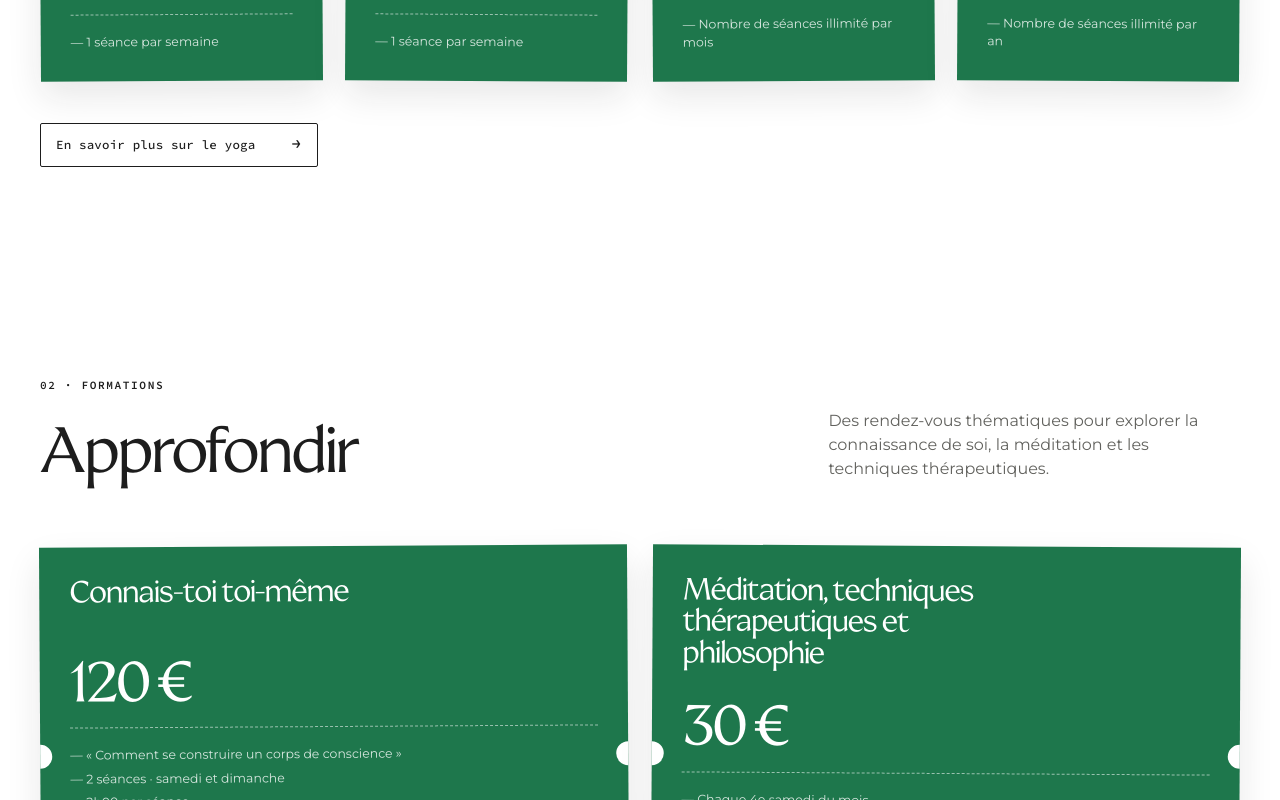
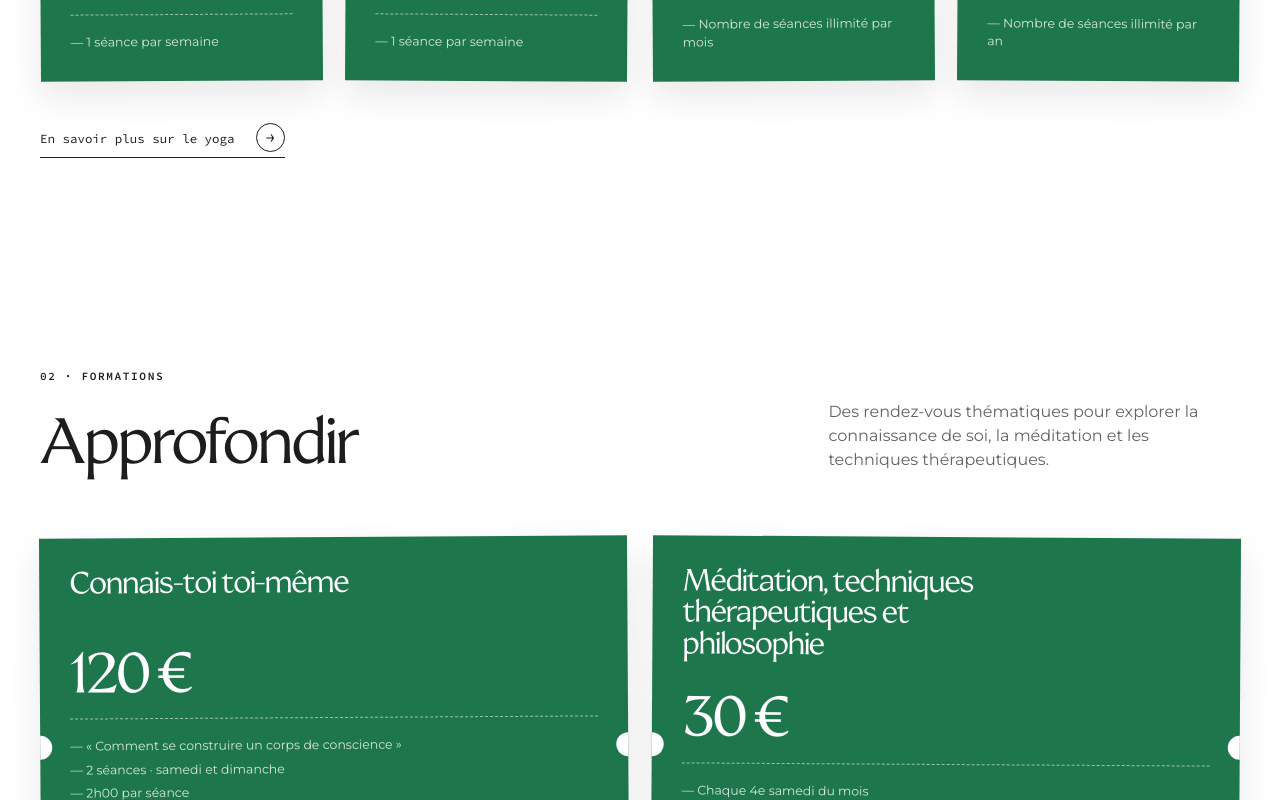
Before and after one commit to ilohest/creyda, a Nuxt app: page /tarifs in a window 1280 px wide. Shown: the part 1700-2500 px from the top of the page. Built offline with nearby package versions, Linux system fonts and the light colour scheme.

Commit message:
Restore secondary link shape

```diff
--- a/app/assets/css/main.css
+++ b/app/assets/css/main.css
@@ -98,11 +98,12 @@ h2 { font-size: clamp(3rem, 6.2vw, 6.8rem); }
 .hero h1 { grid-column: 1 / 3; align-self: center; margin: .25em 0; max-width: 1250px; }
 .hero-intro { grid-column: 2; display: grid; grid-template-columns: minmax(180px, 320px) auto; align-items: end; gap: 50px; }
 .hero-intro p { margin: 0; font-size: clamp(1.1rem, 1.7vw, 1.55rem); line-height: 1.25; }
-.text-link { width: fit-content; min-height: 44px; padding: 10px 15px; display: inline-flex; align-items: center; justify-content: center; border: 1px solid currentColor; border-radius: 2px; font-family: var(--button-font); font-size: .78rem; font-weight: 500; letter-spacing: .015em; white-space: nowrap; transition: transform .3s cubic-bezier(.22, 1, .36, 1), box-shadow .3s ease, background-color .3s ease, color .3s ease; }
-.text-link::before { content: none; }
-.text-link span { margin-left: 28px; display: inline-block; font-family: var(--sans); font-size: 1.15rem; line-height: 1; transition: transform .35s cubic-bezier(.22, 1, .36, 1); }
-.text-link:hover { transform: translateY(-2px); box-shadow: 5px 5px 0 rgba(29,29,29,.14); }
-.text-link:hover span { transform: translateX(7px); }
+.text-link { width: fit-content; padding-bottom: 6px; display: inline-flex; align-items: center; position: relative; font-family: var(--button-font); font-size: .78rem; white-space: nowrap; }
+.text-link::before { content: ""; height: 1px; position: absolute; right: 0; bottom: 0; left: 0; background: currentColor; transform-origin: right; transition: transform .35s cubic-bezier(.22, 1, .36, 1); }
+.text-link span { width: 29px; height: 29px; margin-left: 14px; display: inline-grid; place-items: center; border: 1px solid currentColor; border-radius: 50%; font-family: var(--sans); font-size: 1.15rem; line-height: 1; transition: transform .35s cubic-bezier(.22, 1, .36, 1), background-color .3s ease, color .3s ease; }
+.text-link:hover::before { transform: scaleX(.28); }
+.text-link:hover span { transform: translate(3px, -2px); background: var(--green); color: var(--white); }
+.res-teaser .text-link:hover span, .wellbeing-cta .text-link:hover span { background: var(--white); color: var(--green); }
 
 .opening { padding: 110px 0 150px; display: grid; grid-template-columns: .55fr 1.45fr; gap: 7vw; }
 .opening aside { display: flex; min-height: 920px; flex-direction: column; }
@@ -425,8 +426,8 @@ h2 { font-size: clamp(3rem, 6.2vw, 6.8rem); }
   .page-leave-to,
   .has-reveal .reveal-text { opacity: 1; transform: none; }
   .radiant-mark__orbit, .radiant-mark__ray { animation: none; }
-  .nav-cta, .button, .text-link, .text-link span, .footer-directory a::after, .gallery-item img, .gallery-item button > span, .gallery-lightbox, .gallery-lightbox figure { transition: none; }
-  .nav-cta:hover, .button:hover, .text-link:hover, .nav-cta:hover::after, .button:hover::after, .text-link:hover span { transform: none; }
+  .nav-cta, .button, .text-link::before, .text-link span, .footer-directory a::after, .gallery-item img, .gallery-item button > span, .gallery-lightbox, .gallery-lightbox figure { transition: none; }
+  .nav-cta:hover, .button:hover, .nav-cta:hover::after, .button:hover::after, .text-link:hover span { transform: none; }
 }
 
 @media (max-width: 900px) {
```
